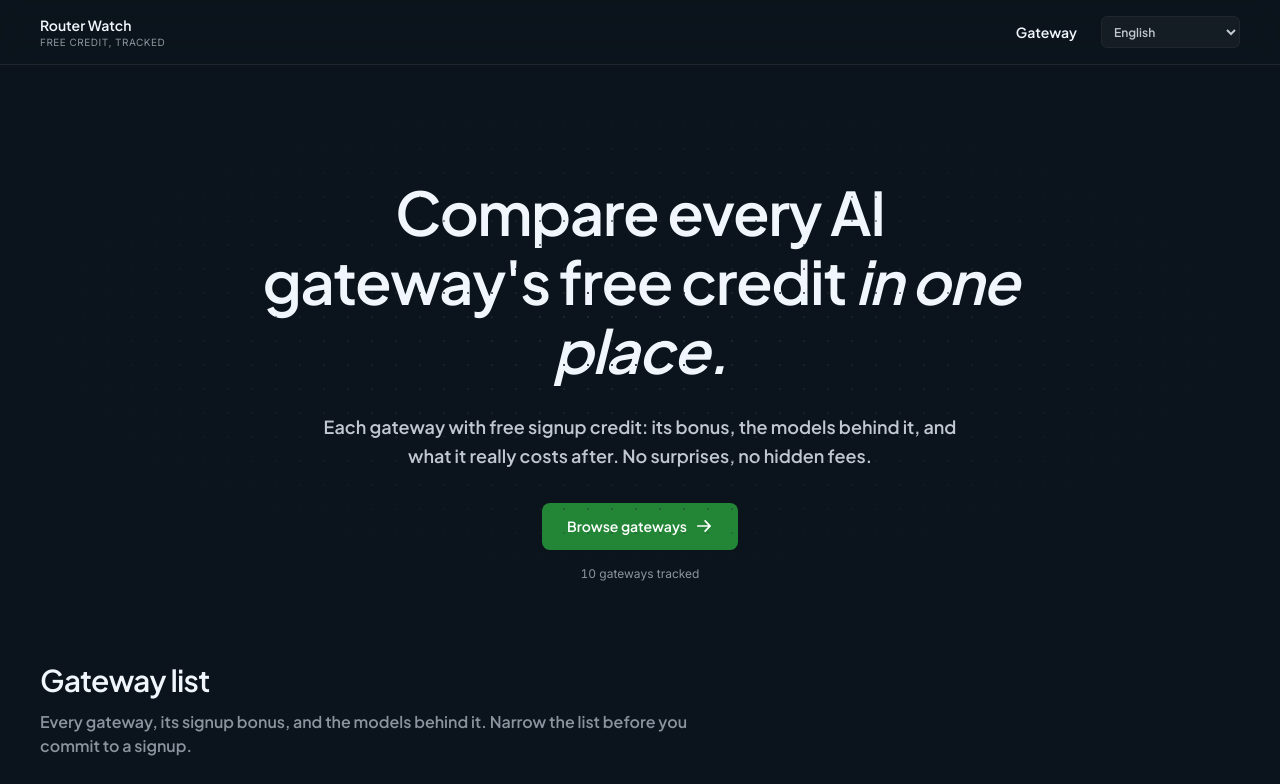
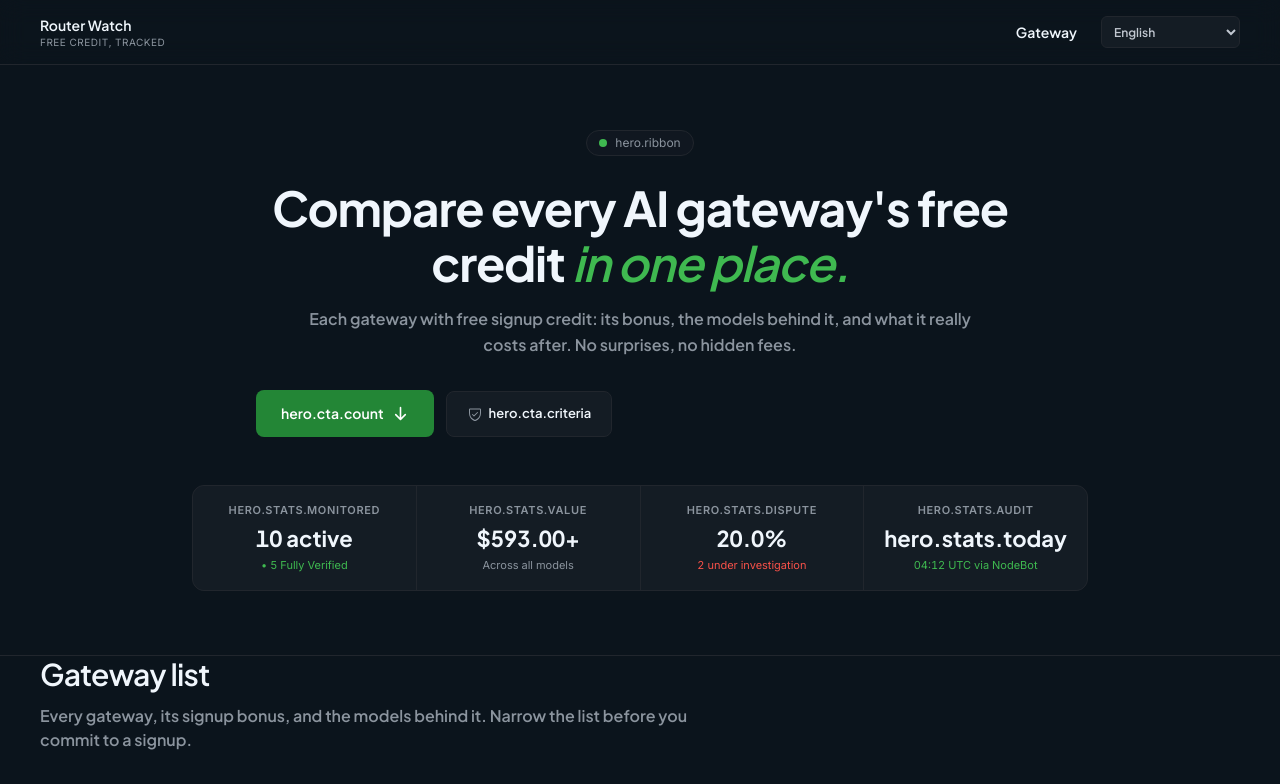
Before and after one commit to hafizhsul/router-watch, a React (Vite) app: page / in a window 1280 px wide. Shown: the top 784 px of the page. Built offline with nearby package versions, Linux system fonts and the light colour scheme.

Commit message:
feat(hero): editorial hero with ledger stats and quick filters

```diff
--- a/src/components/Hero.jsx
+++ b/src/components/Hero.jsx
@@ -1,63 +1,80 @@
-import { ArrowRight } from "@phosphor-icons/react";
+import { ArrowDown, ShieldCheck } from "@phosphor-icons/react";
 import { activeProviders } from "../data/providers";
 import Reveal from "./Reveal";
 import { useI18n } from "../i18n";
 
 /**
- * Hero: centered value-prop, single column. Three text elements (headline,
- * subtext, CTA) so the fold carries one message. A subtle dot grid vignetted
- * from the centre sits behind the copy — static, CSS-only, themed
- * via --line so it adapts to light/dark automatically.
- *
- * For CJK the italic accent is dropped because synthesized oblique CJK glyphs
- * read as a rendering bug, not emphasis. Count comes from live provider data.
+ * Editorial hero per Stitch: ribbon, 48px headline with italic accent,
+ * dual CTA, 4-cell ledger stats bar. Counts derived from provider data.
+ * ponytail: wire real audit timestamp when a status feed exists.
  */
 export default function Hero() {
   const { t, isCjk } = useI18n();
   const count = activeProviders.length;
+  const verified = activeProviders.filter((p) => p.verification === "verified").length;
+  const disputed = activeProviders.filter((p) => p.verification === "disputed").length;
+  const disputePct = count ? ((disputed / count) * 100).toFixed(1) : "0.0";
 
-  const accentClass = isCjk
-    ? "font-semibold text-signal"
-    : "font-medium italic text-signal";
+  const accentClass = isCjk ? "font-semibold not-italic" : "font-normal italic";
+
+  const stats = [
+    { label: t("hero.stats.monitored"), value: `${count} active`, sub: `• ${verified} Fully Verified`, tone: "verified" },
+    { label: t("hero.stats.value"), value: "$593.00+", sub: "Across all models", tone: "muted" },
+    { label: t("hero.stats.dispute"), value: `${disputePct}%`, sub: `${disputed} under investigation`, tone: "disputed" },
+    { label: t("hero.stats.audit"), value: t("hero.stats.today"), sub: "04:12 UTC via NodeBot", tone: "accent" },
+  ];
 
   return (
-    <section className="relative overflow-hidden">
-      {/* Dot grid, vignetted from centre so the edges fall away behind the
-          copy. One static layer, no JS, no motion; mounted first so content
-          stacks above it. */}
-      <div
-        aria-hidden="true"
-        className="pointer-events-none absolute inset-0"
-        style={{
-          backgroundImage:
-            "radial-gradient(circle, var(--line) 1px, transparent 0)",
-          backgroundSize: "24px 24px",
-          mask: "radial-gradient(ellipse 70% 60% at 50% 45%, black 0%, transparent 75%)",
-        }}
-      />
-      <div className="site-shell">
-        <div className="mx-auto flex max-w-3xl flex-col items-center pb-16 pt-20 text-center md:pb-20 md:pt-28">
+    <section className="border-b border-line bg-canvas py-12 lg:py-16">
+      <div className="site-shell flex flex-col items-center text-center">
         <Reveal>
-            <div className="flex flex-col items-center">
-              <h1 className="pb-1 text-4xl font-semibold leading-[1.15] tracking-tight text-ink md:text-5xl lg:text-6xl">
+          <p className="mb-6 inline-flex items-center gap-2 rounded-full border border-line bg-subtle px-3 py-1 font-mono text-xs text-muted">
+            <span aria-hidden="true" className="size-2 rounded-full" style={{ backgroundColor: "var(--badge-verified-text)" }} />
+            {t("hero.ribbon")}
+          </p>
+          <h1 className="font-display mx-auto max-w-3xl text-4xl font-bold leading-[1.15] tracking-tight text-ink md:text-5xl">
             {t("hero.title.lead")}{" "}
-                <em className={accentClass}>{t("hero.title.accent")}</em>
+            <em className={accentClass} style={{ color: "var(--accent-ink)" }}>
+              {t("hero.title.accent")}
+            </em>
           </h1>
-              <p className="mt-6 max-w-[52ch] text-lg leading-relaxed text-ink-soft">
+          <p className="mx-auto mt-4 max-w-2xl text-base leading-relaxed text-muted">
             {t("hero.body")}
           </p>
-              <div className="mt-8 flex flex-wrap items-center justify-center gap-3">
-                <a href="#catalog" className="cta-primary">
-                  {t("hero.cta")}
-                  <ArrowRight size={18} weight="bold" />
+          <div className="mt-8 flex flex-col items-center gap-3 sm:flex-row">
+            <a href="#directory" className="cta-primary">
+              {t("hero.cta.count", { n: count })}
+              <ArrowDown size={17} weight="bold" />
+            </a>
+            <a href="#methodology-brief" className="cta-secondary">
+              <ShieldCheck size={16} className="text-muted" />
+              {t("hero.cta.criteria")}
             </a>
           </div>
-              <p className="mt-4 font-mono text-xs text-muted">
-                {t("hero.count", { n: count })}
-              </p>
+        </Reveal>
+        <Reveal delay={120} className="mt-12 w-full max-w-4xl">
+          <dl className="grid grid-cols-2 gap-px overflow-hidden rounded-xl border border-line bg-line md:grid-cols-4">
+            {stats.map((s) => (
+              <div key={s.label} className="flex flex-col items-center bg-card p-4 text-center">
+                <dt className="label-caps text-muted">{s.label}</dt>
+                <dd className="font-display mt-1 text-[22px] font-bold text-ink">{s.value}</dd>
+                <dd
+                  className="mt-0.5 font-mono text-[11px]"
+                  style={{
+                    color:
+                      s.tone === "verified" || s.tone === "accent"
+                        ? "var(--badge-verified-text)"
+                        : s.tone === "disputed"
+                          ? "var(--badge-disputed-text)"
+                          : "var(--muted)",
+                  }}
+                >
+                  {s.sub}
+                </dd>
               </div>
+            ))}
+          </dl>
         </Reveal>
-        </div>
       </div>
     </section>
   );
--- /dev/null
+++ b/src/components/QuickFilters.jsx
@@ -0,0 +1,47 @@
+import { Info } from "@phosphor-icons/react";
+import { useI18n } from "../i18n";
+
+const QUICK_KEYS = ["verified", "claude", "agents", "deepseek"];
+
+/**
+ * Quick filter pills strip per Stitch. Delegates to App state via callbacks;
+ * "verified" maps to the sort slot, model keys map to the model filter.
+ * ponytail: add active-chip state when App exposes the current filter.
+ */
+export default function QuickFilters({ onQuick, onReset }) {
+  const { t } = useI18n();
+
+  return (
+    <section aria-label={t("quick.title")} className="border-b border-line bg-subtle py-3">
+      <div className="site-shell flex items-center justify-between gap-4 overflow-x-auto">
+        <div className="flex shrink-0 items-center gap-2">
+          <span className="label-caps mr-1 text-muted">{t("quick.title")}:</span>
+          {QUICK_KEYS.map((key) => (
+            <button
+              key={key}
+              type="button"
+              onClick={() => onQuick(key)}
+              className="flex items-center gap-1.5 rounded-full border border-line bg-card px-3 py-1 font-mono text-xs text-ink transition-colors hover:border-accent"
+            >
+              {key === "verified" && (
+                <span aria-hidden="true" className="size-1.5 rounded-full" style={{ backgroundColor: "var(--badge-verified-text)" }} />
+              )}
+              {t(`quick.${key}`)}
+            </button>
+          ))}
+          <button
+            type="button"
+            onClick={onReset}
+            className="ml-2 font-mono text-xs text-muted underline hover:text-ink"
+          >
+            {t("quick.reset")}
+          </button>
+        </div>
+        <p className="hidden shrink-0 items-center gap-2 font-mono text-xs text-muted md:flex">
+          <Info size={14} aria-hidden="true" />
+          {t("quick.note")}
+        </p>
+      </div>
+    </section>
+  );
+}
```
Lines whose indentation alone changed are shown as unchanged.
